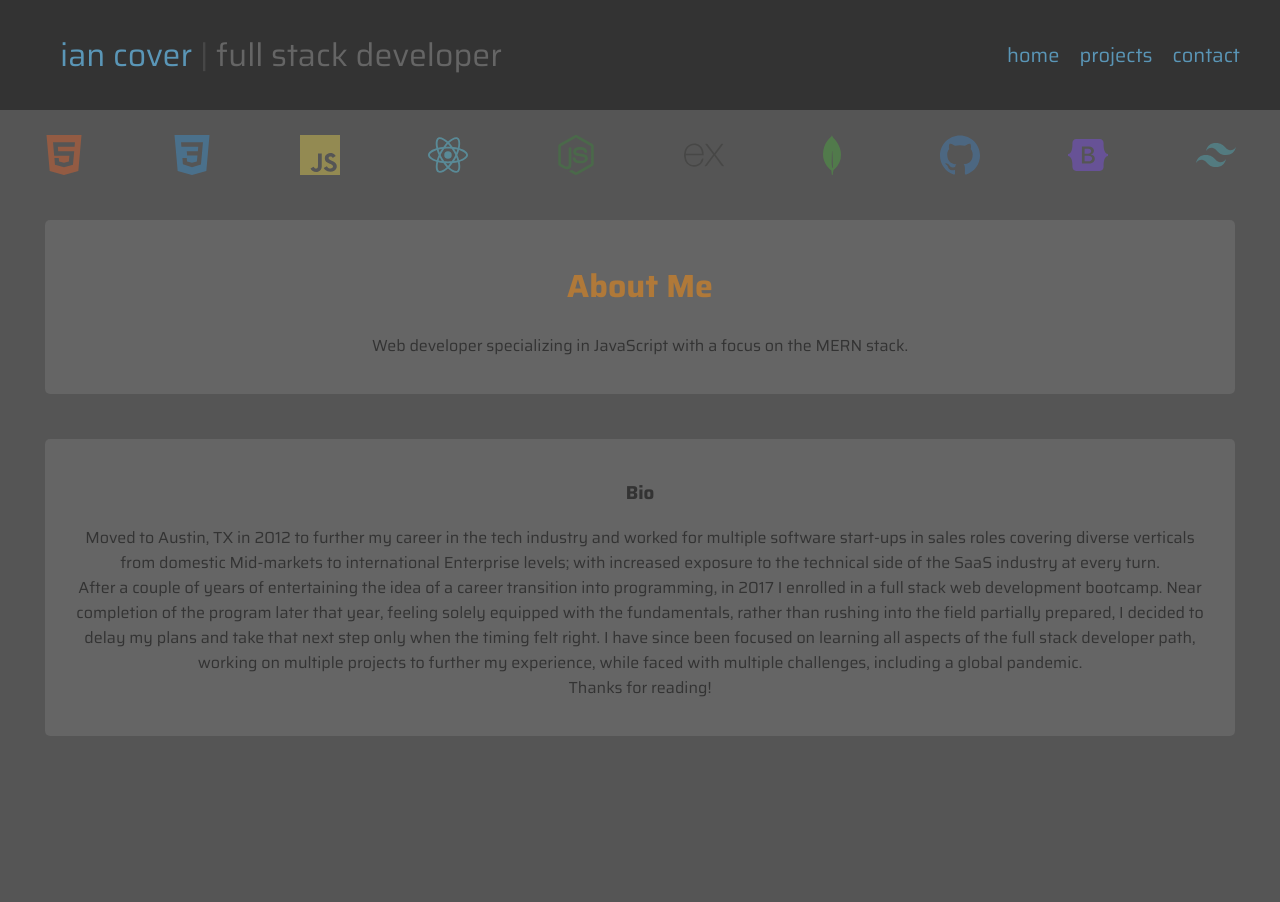
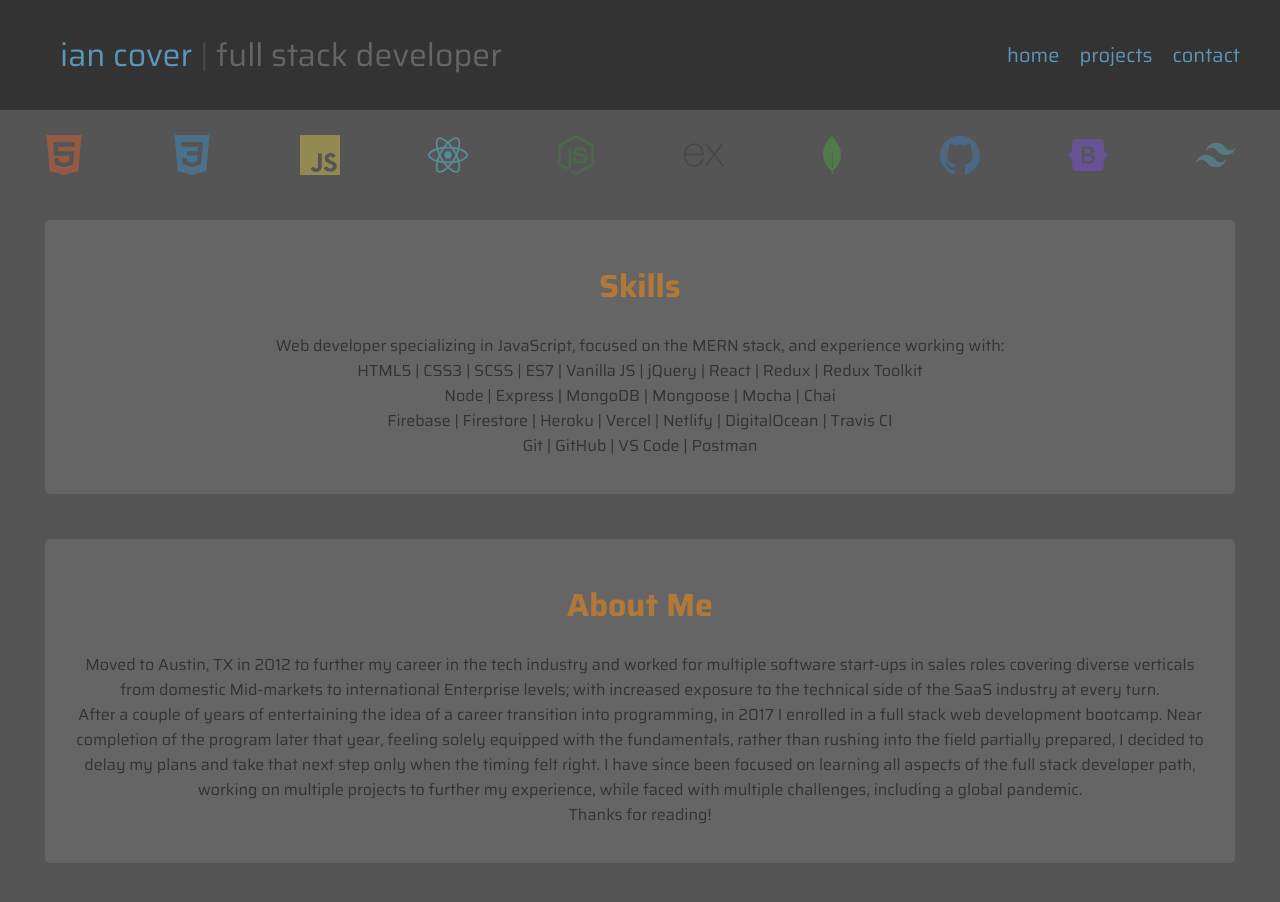
Before and after one commit to iancover/portfolio, a React (Create React App) app: page /about in a window 1280 px wide. Shown: the top 902 px of the page. Before the commit the page ends 800 px from the top, so only its background shows below. Built offline with nearby package versions, Linux system fonts and the light colour scheme.

Commit message:
feat: Update About page, adding skills section.

```diff
--- a/src/pages/About.jsx
+++ b/src/pages/About.jsx
@@ -2,15 +2,24 @@ function AboutMe() {
   return (
     <div className='text-center'>
       <header className='bg-secondary rounded py-20 m-45'>
-        <h1 className='text-orange'>About Me</h1>
+        <h1 className='text-orange'>Skills</h1>
         <p className='text-dark'>
-          Web developer specializing in JavaScript with a focus on the MERN
-          stack.
+          Web developer specializing in JavaScript, focused on the MERN stack,
+          and experience working with:
           <br />
+          HTML5 | CSS3 | SCSS | ES7 | Vanilla JS | jQuery | React | Redux |
+          Redux Toolkit
+          <br />
+          Node | Express | MongoDB | Mongoose | Mocha | Chai
+          <br />
+          Firebase | Firestore | Heroku | Vercel | Netlify | DigitalOcean |
+          Travis CI
+          <br />
+          Git | GitHub | VS Code | Postman
         </p>
       </header>
       <main className='bg-secondary rounded py-20 px-30 m-45'>
-        <h3 className='text-dark'>Bio</h3>
+        <h1 className='text-orange'>About Me</h1>
         <p className='text-dark'>
           Moved to Austin, TX in 2012 to further my career in the tech industry
           and worked for multiple software start-ups in sales roles covering
```
